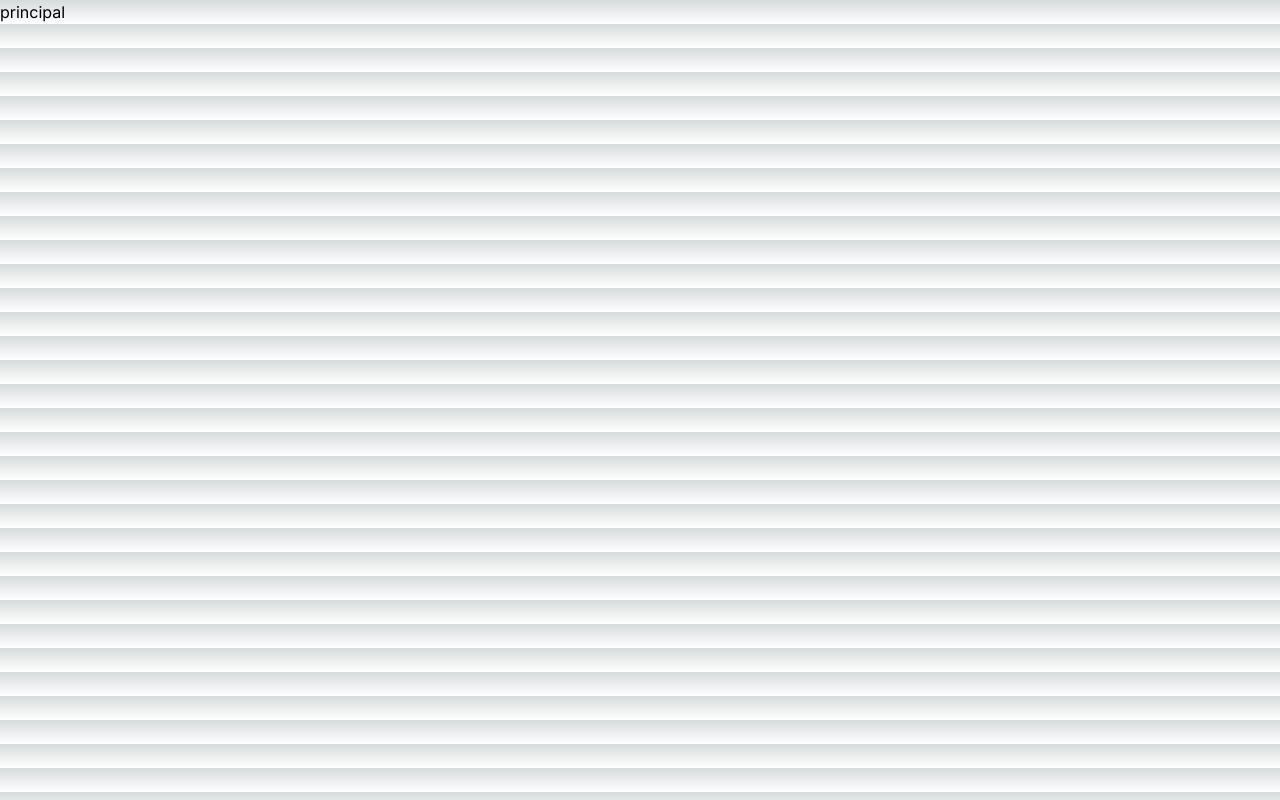
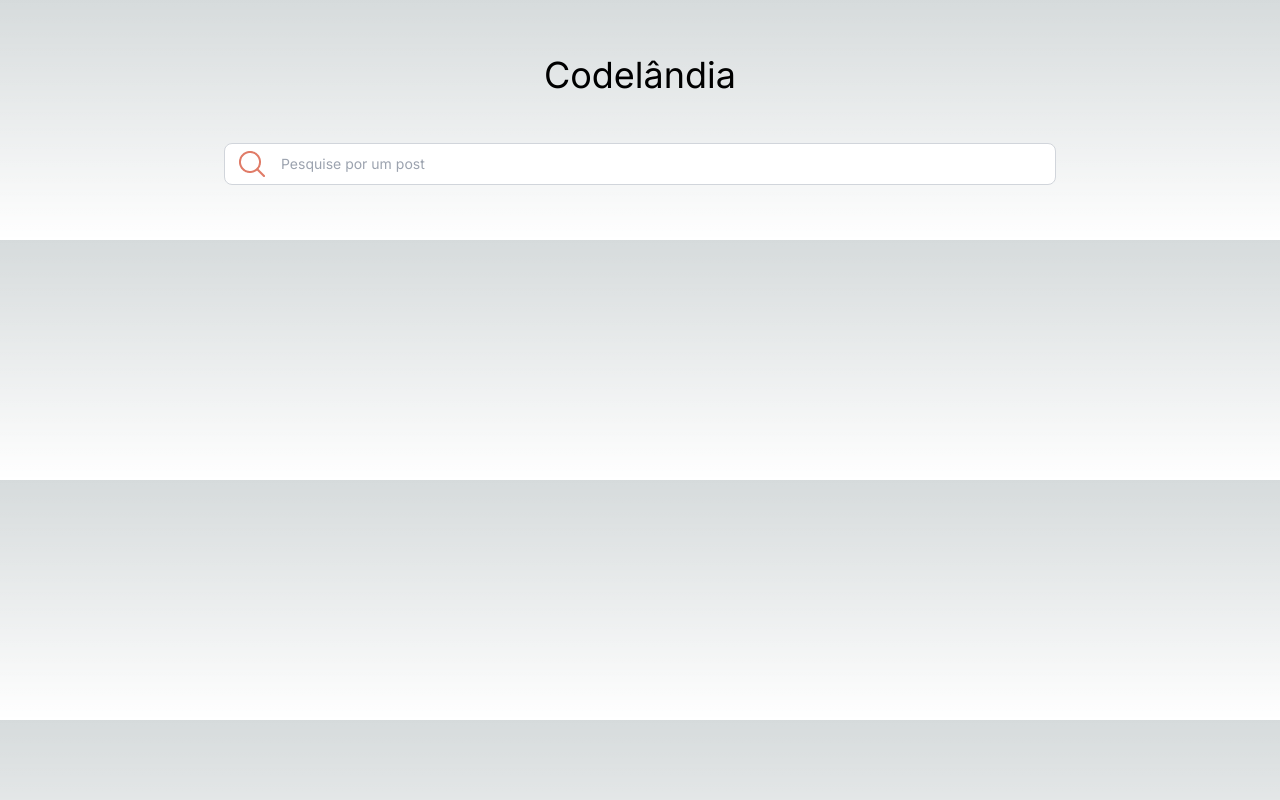
Before and after one commit to denner-august/codelandia-challenge-01, a Next.js app in the folder codelândia-challenge -01/: page / in a window 1280 px wide. Built offline with nearby package versions, Linux system fonts and the light colour scheme.

Commit message:
Update page.tsx

```diff
--- a/codelândia-challenge -01/src/app/page.tsx
+++ b/codelândia-challenge -01/src/app/page.tsx
@@ -1,3 +1,17 @@
+import Header_layout from "./components/header/header_component/header_layout";
+
+import { SearchBar } from "./components/header/search_component/search";
+
 export default function Home() {
-  return <h1>principal</h1>;
+  return (
+    <>
+      <Header_layout>
+        <h1 className="text-4xl">
+          <span className="text-textoPrincipal">Code</span>lândia
+        </h1>
+
+        <SearchBar />
+      </Header_layout>
+    </>
+  );
 }
```
